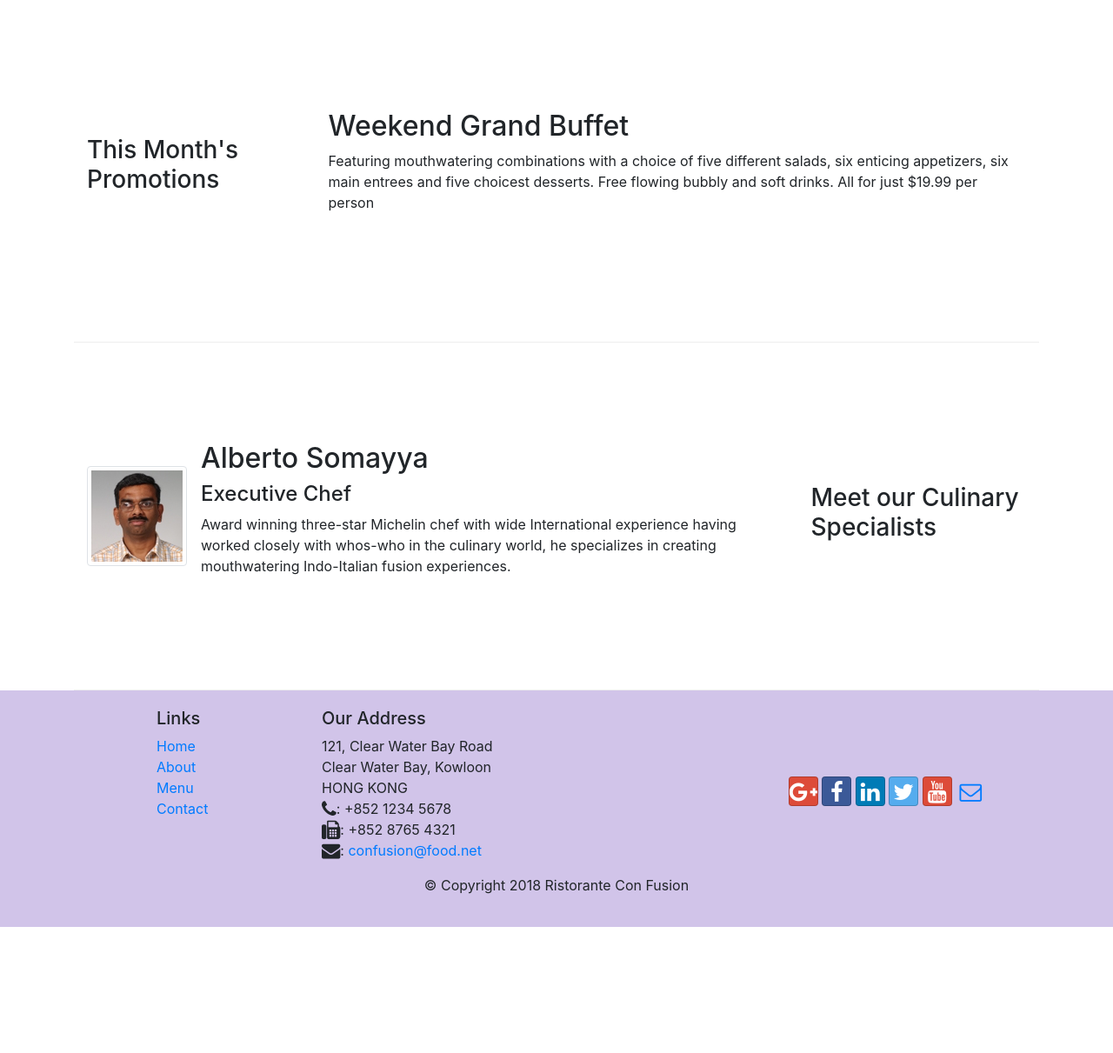
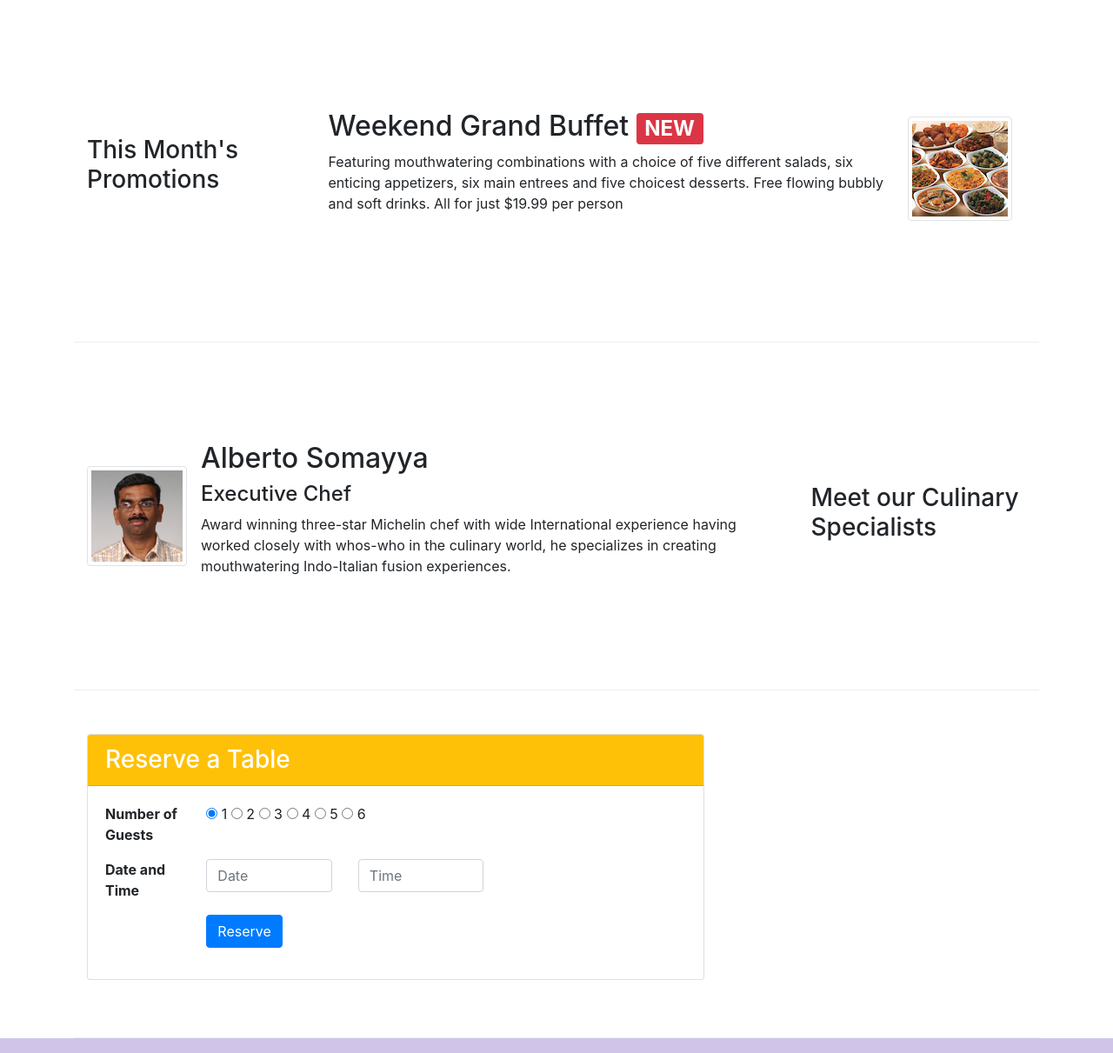
Before and after one commit to shane01101/Front-End-UI-Bootstrap-4, a website: page conFusion/index.html in a window 1280 px wide. Shown: the part 740-1951 px from the top of the page at 87% size. Before the commit the page ends 1806 px from the top, so only its background shows below. Drawn offline with nearby package versions, Linux system fonts and the light colour scheme.

Commit message:
Assignment 02

```diff
--- a/conFusion/index.html
+++ b/conFusion/index.html
@@ -43,6 +43,9 @@
                 <div class="col-12 col-sm align-self-center">
                     <img src="img/logo.png" class="img-fluid">
                 </div>
+                <div class="col-xs-12 col-sm-3 align-self-center">
+                    <a class="btn btn-block btn-warning" href="#reservetable">Reserve Table</a>
+                </div>
             </div>
         </div>
     </header>
@@ -57,7 +60,7 @@
                     <img class="d-flex mr-3 img-thumbnail align-self-center"
                             src="img/uthappizza.png" alt="Uthappizza">
                     <div class="media-body">
-                        <h2 class="mt-0">Uthappizza <span class="badge badge-danger">HOT</span><span class="badge badge-pill badge-secondary">4.99</span></h2>
+                        <h2 class="mt-0">Uthappizza <span class="badge badge-danger">HOT </span><span class="badge badge-pill badge-secondary">4.99</span></h2>
                         <p class="d-none d-sm-block">A unique combination of Indian Uthappam (pancake) and
                             Italian pizza, topped with Cerignola olives, ripe vine
                             cherry tomatoes, Vidalia onion, Guntur chillies and
@@ -73,8 +76,16 @@
                 <h3>This Month's Promotions</h3>
             </div>
             <div class="col col-sm col-md">
-                <h2>Weekend Grand Buffet</h2>
-                <p class="d-none d-sm-block">Featuring mouthwatering combinations with a choice of five different salads, six enticing appetizers, six main entrees and five choicest desserts. Free flowing bubbly and soft drinks. All for just $19.99 per person </p>
+                <div class="media">
+                    <div class="media-body">
+                        <h2>Weekend Grand Buffet <span class="badge badge-danger">NEW</span></h2>
+                        <p class="d-none d-sm-block">Featuring mouthwatering combinations with a choice
+                            of five different salads, six enticing appetizers, six main entrees and five
+                            choicest desserts. Free flowing bubbly and soft drinks. All for just $19.99 per person </p>
+                    </div>
+                        <img class="d-flex mr-3 img-thumbnail align-self-center"
+                            src="img/buffet.png" alt="Buffet">
+                </div>
             </div>
         </div>
 
@@ -93,6 +104,36 @@
                             International experience having worked closely with
                             whos-who in the culinary world, he specializes in
                             creating mouthwatering Indo-Italian fusion experiences.</p>
+                    </div>
+                </div>
+            </div>
+        </div>
+        <div class="row-content" id="reservetable">
+            <div class="col-12 col-sm-8 col-offset-sm-2">
+                <div class="card">
+                    <h3 class="card-header bg-warning text-white">Reserve a Table</h3>
+                    <div class="card-body">
+                        <dl class="row">
+                            <dt class="col-12 col-sm-2">Number of Guests</dt>
+                            <dd class="col-12 col-sm-6"><label class="radio-inline">
+                                <input type="radio" name="numGuests" value="1" checked>  1  </label>
+                                <label class="radio-inline"><input type="radio" name="numGuests" value="2">  2  </label>
+                                <label class="radio-inline"><input type="radio" name="numGuests" value="3">  3  </label>
+                                <label class="radio-inline"><input type="radio" name="numGuests" value="4">  4  </label>
+                                <label class="radio-inline"><input type="radio" name="numGuests" value="5">  5  </label>
+                                <label class="radio-inline"><input type="radio" name="numGuests" value="6">  6  </label>
+                            </dd>
+                        </dl>
+                        <dl class="row">
+                            <dt class="col-12 col-sm-2">Date and Time</dt>
+                            <dd class="col-12 col-sm-3"><input type="text" class="form-control" id="date" placeholder="Date"></dd>
+                            <dd class="col-12 col-sm-3"><input type="text" class="form-control" id="time" placeholder="Time"></dd>
+                        </dl>
+                        <dl class="row">
+                            <div class='col-12 col-sm-4 offset-2'>
+                                <button type="submit" class="btn btn-primary">Reserve</button>
+                            </div>
+                        </dl>
                     </div>
                 </div>
             </div>
```
Also changed, not shown: conFusion/2_1.png (added).
